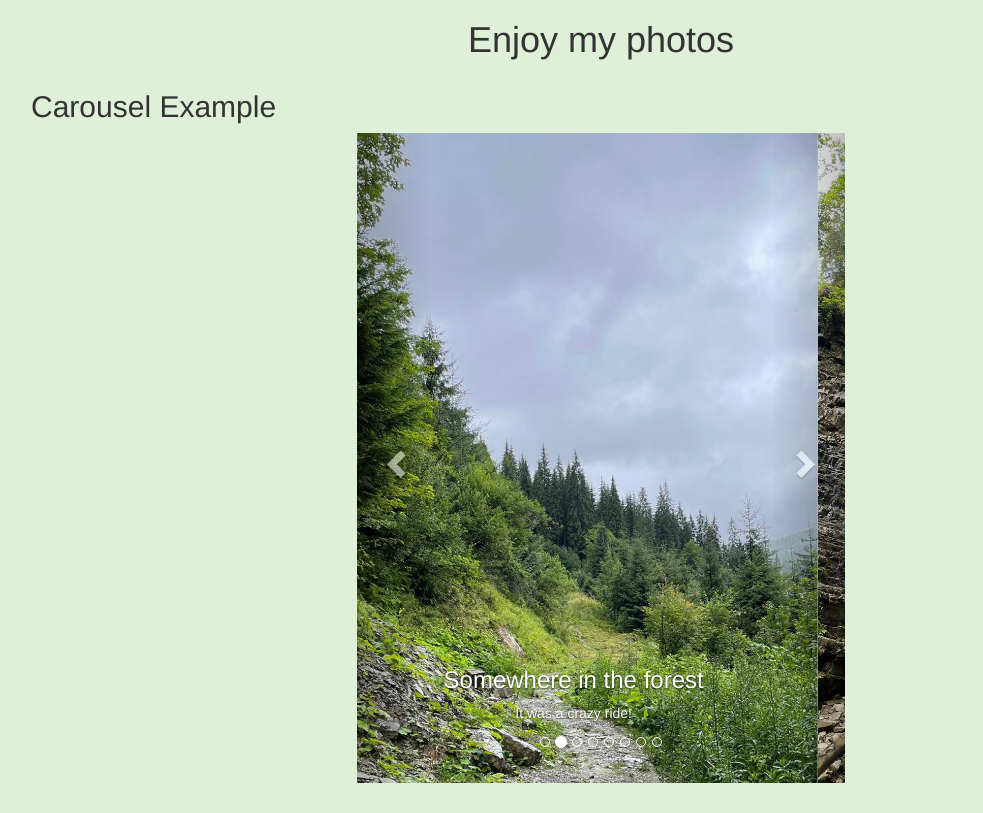
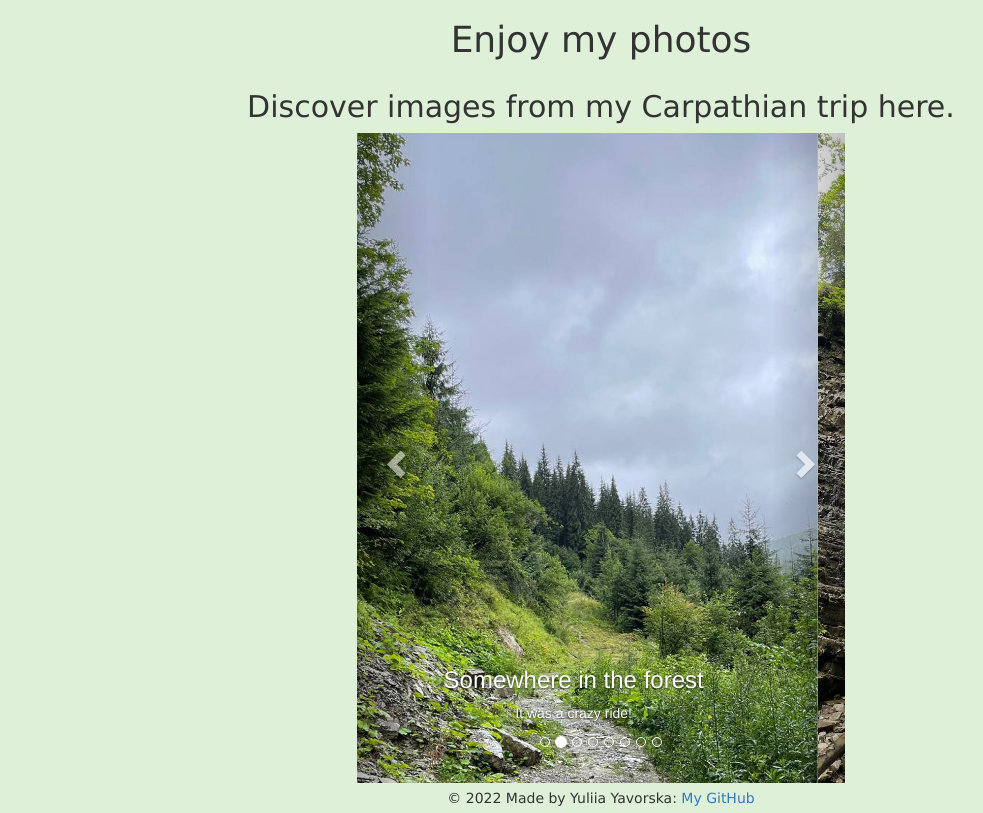
Before and after one commit to silver-abyss/my-carpathian-photos, a plain HTML site: page index.html in a window 1280 px wide. Shown: the whole page, without its empty margins (39-1022 px from the left). Drawn offline with nearby package versions, Linux system fonts and the light colour scheme; a web font is replaced by a local one.

Commit message:
Added footer and some css

```diff
--- a/index.html
+++ b/index.html
@@ -12,11 +12,14 @@
     />
     <script src="https://ajax.googleapis.com/ajax/libs/jquery/3.6.0/jquery.min.js"></script>
     <script src="https://maxcdn.bootstrapcdn.com/bootstrap/3.4.1/js/bootstrap.min.js"></script>
+    <link rel="preconnect" href="https://fonts.googleapis.com">
+<link rel="preconnect" href="https://fonts.gstatic.com" crossorigin>
+<link href="https://fonts.googleapis.com/css2?family=Tiro+Gurmukhi:ital@0;1&display=swap" rel="stylesheet">
   </head>
   <body class="bg-success p-2 text-dark bg-opacity-75">
-    <h1 class="text-center">Enjoy my photos</h1>
+    <h1 class="text-center" style="font-family: 'Lucida Sans';">Enjoy my photos</h1>
     <div class="container">
-      <h2>Carousel Example</h2>
+      <h2 class="text-center" style="font-family: 'Lucida Sans';">Discover images from my Carpathian trip here.</h2>
       <div id="myCarousel" class="carousel slide" data-ride="carousel">
         <!-- Indicators -->
         <ol class="carousel-indicators">
@@ -33,7 +36,7 @@
         <!-- Wrapper for slides -->
         <div class="carousel-inner">
           <div class="item active">
-            <img src="src\1.JPG"  style="width: 100%" />
+            <img src="src\1.JPG" style="width: 100%" />
             <div class="carousel-caption">
               <h3>Somewhere in the forest</h3>
               <p>It was a crazy ride!</p>
@@ -41,7 +44,7 @@
           </div>
 
           <div class="item">
-            <img src="src\2.JPG"  style="width: 100%" />
+            <img src="src\2.JPG" style="width: 100%" />
             <div class="carousel-caption">
               <h3>Maniava waterfall</h3>
               <p>Would you dare to swim?</p>
@@ -49,7 +52,7 @@
           </div>
 
           <div class="item">
-            <img src="src\3.JPG"  style="width: 100%" />
+            <img src="src\3.JPG" style="width: 100%" />
             <div class="carousel-caption">
               <h3>One of the rivers</h3>
               <p>This river reminds me of another river.</p>
@@ -57,7 +60,7 @@
           </div>
 
           <div class="item">
-            <img src="src\4.JPG"  style="width: 100%" />
+            <img src="src\4.JPG" style="width: 100%" />
             <div class="carousel-caption">
               <h3>Hoverla</h3>
               <p>The highest point in Ukraine (2061 m)</p>
@@ -65,7 +68,7 @@
           </div>
 
           <div class="item">
-            <img src="src\5.JPG"  style="width: 100%" />
+            <img src="src\5.JPG" style="width: 100%" />
             <div class="carousel-caption">
               <h3>The Lake of Youth</h3>
               <p>This place seems to know the secret of youth.</p>
@@ -73,7 +76,7 @@
           </div>
 
           <div class="item">
-            <img src="src\6.JPG"  style="width: 100%" />
+            <img src="src\6.JPG" style="width: 100%" />
             <div class="carousel-caption">
               <h3>Verkhovyna</h3>
               <p>Here you can feel Hutsuls' lifestyle</p>
@@ -81,22 +84,21 @@
           </div>
 
           <div class="item">
-            <img src="src\7.JPG"  style="width: 100%" />
+            <img src="src\7.JPG" style="width: 100%" />
             <div class="carousel-caption">
               <h3>An inspiring landscape</h3>
-              <p>Remember: the forest needs to remain healthy.</p>
+              <p>Our forest needs to remain healthy.</p>
             </div>
           </div>
 
           <div class="item">
-            <img src="src\8.JPG"  style="width: 100%" />
+            <img src="src\8.JPG" style="width: 100%" />
             <div class="carousel-caption">
               <h3>Sunset</h3>
               <p>I love sunsets - who doesn't?</p>
             </div>
           </div>
         </div>
-
         <!-- Left and right controls -->
         <a class="left carousel-control" href="#myCarousel" data-slide="prev">
           <span class="glyphicon glyphicon-chevron-left"></span>
@@ -108,5 +110,12 @@
         </a>
       </div>
     </div>
+    <!-- Footer -->
+    <footer class="page-footer font-small blue">
+      <div class="footer-copyright text-center py-4" style="font-family: 'Lucida Sans';">
+        © 2022 Made by Yuliia Yavorska:
+        <a href="https://github.com/silver-abyss">My GitHub</a>
+      </div>
+    </footer>
   </body>
 </html>
--- a/style.css
+++ b/style.css
@@ -5,3 +5,7 @@
     margin-right: auto;
     }
 }
+
+footer {
+    margin: 5px;
+}
```
